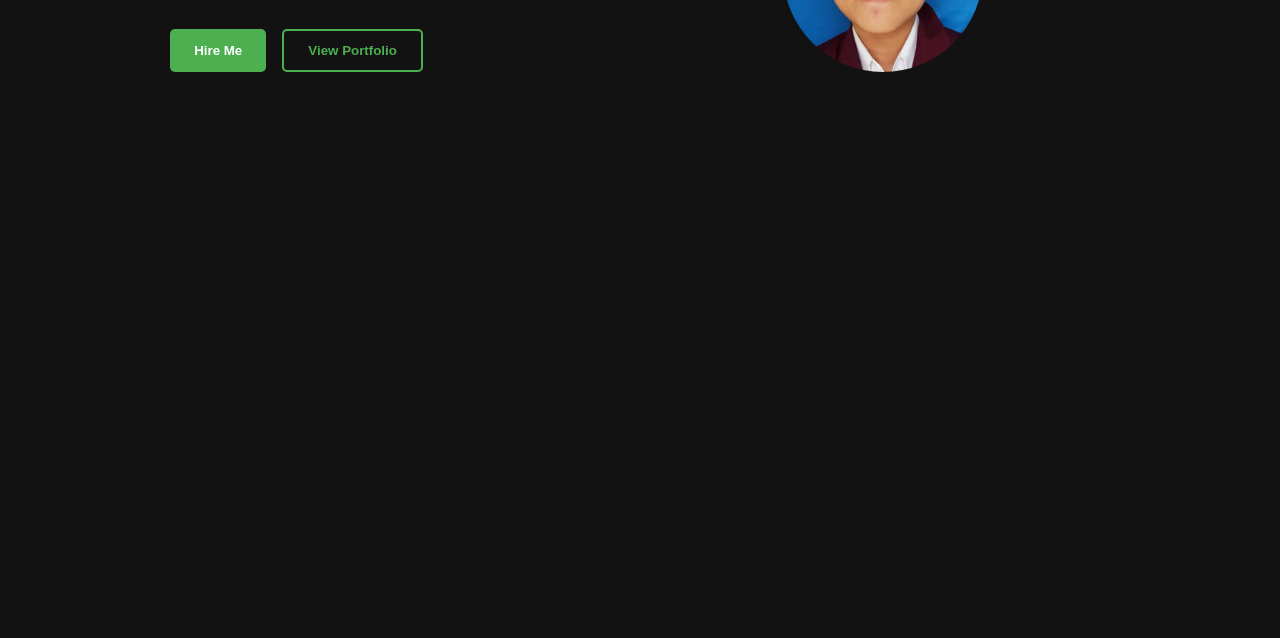
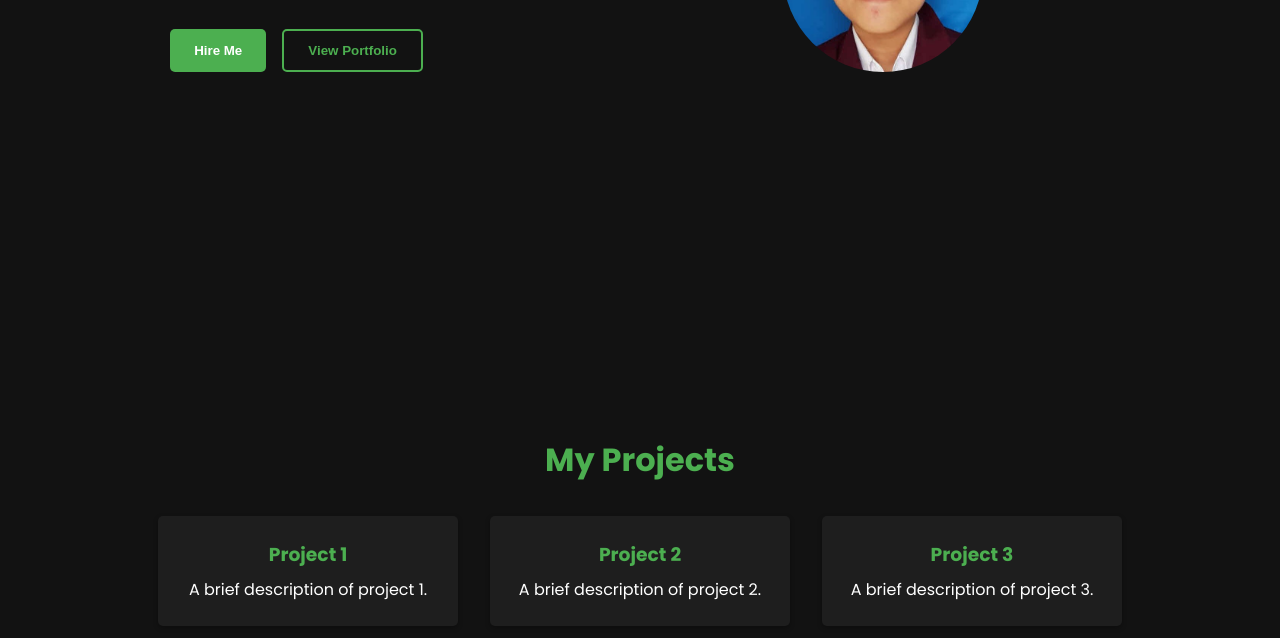
Before and after one commit to Mean-codE/HandyArifin.github.io, a plain HTML site: page src/Website-Portofolio/index.html in a window 1280 px wide. Shown: the part 428-1066 px from the top of the page. Before the commit the page ends 800 px from the top, so only its background shows below. Drawn offline with nearby package versions, Linux system fonts and the light colour scheme.

Commit message:
chore: adding the section part of projects showcase

```diff
--- a/src/Website-Portofolio/index.html
+++ b/src/Website-Portofolio/index.html
@@ -42,5 +42,22 @@
         </div>
       </div>
     </section>
+    <section class="projects">
+      <h2>My Projects</h2>
+      <div class="projects__container">
+        <div class="project">
+          <h3>Project 1</h3>
+          <p>A brief description of project 1.</p>
+        </div>
+        <div class="project">
+          <h3>Project 2</h3>
+          <p>A brief description of project 2.</p>
+        </div>
+        <div class="project">
+          <h3>Project 3</h3>
+          <p>A brief description of project 3.</p>
+        </div>
+      </div>
+    </section>
   </body>
 </html>
```
